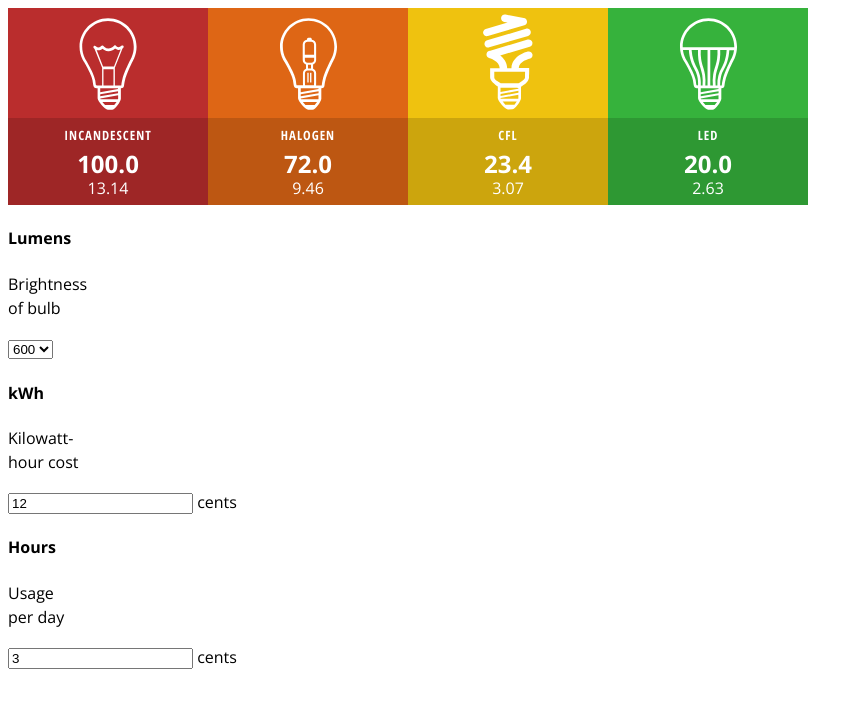
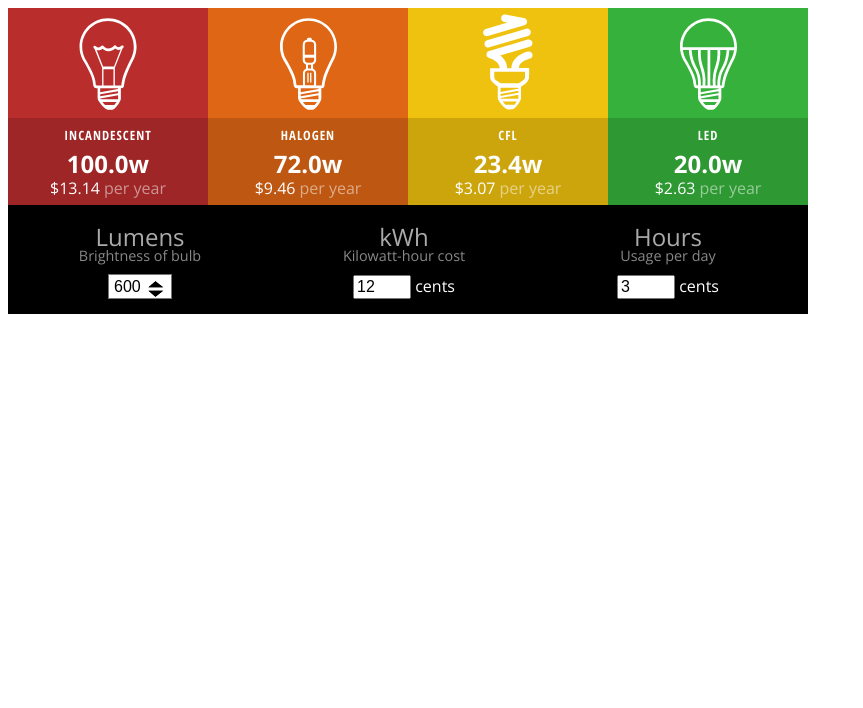
Before and after one commit to melissawimberly/energyCalc, a plain HTML site: page index.html in a window 1280 px wide. Shown: the whole page, without its empty margins (0-863 px from the left). Drawn offline with nearby package versions, Linux system fonts and the light colour scheme.

Commit message:
Add crossbrowser styles

```diff
--- a/assets/calculator.css
+++ b/assets/calculator.css
@@ -4,14 +4,8 @@
 #myCalculator { margin: 0; padding: 0; font-size: 16px; font-family: 'Open Sans', sans-serif; font-weight: 300; line-height: 24px; max-width: 800px; }
 
 
-#myCalculator main{
-	background-color: #444;
-}
-#myCalculator main::after{
-	content: '';
-	display: block;
-	clear: both;
-}
+#myCalculator main{ background-color: #444; }
+#myCalculator main::after{ content: ''; display: block; clear: both; }
 
 #myCalculator main section{
 	width: 25%;
@@ -25,30 +19,15 @@
 }
 
 /* Light Bulbs */
-#myCalculator main section.inc{
-	background-color: #ba2d2d;
-	background-image: url(images/bulb_inc.svg);
-}
+#myCalculator main section.inc{ background-color: #ba2d2d; background-image: url(images/bulb_inc.svg); }
 
-#myCalculator main section.hal{
-	background-color: #de6615;
-	background-image: url(images/bulb_hal.svg);
-}
+#myCalculator main section.hal{ background-color: #de6615; background-image: url(images/bulb_hal.svg); }
 
-#myCalculator main section.cfl{
-	background-color: #efc20f;
-	background-image: url(images/bulb_cfl.svg);
-}
+#myCalculator main section.cfl{ background-color: #efc20f; background-image: url(images/bulb_cfl.svg); }
 
-#myCalculator main section.led{
-	background-color: #36b23c;
-	background-image: url(images/bulb_led.svg);
-}
+#myCalculator main section.led{ background-color: #36b23c; background-image: url(images/bulb_led.svg); }
 
-#myCalculator main section > div{
-	padding: 5px 0;
-	background-color: rgba(0,0,0,.15);
-}
+#myCalculator main section > div{ padding: 5px 0; background-color: rgba(0,0,0,.15); }
 
 #myCalculator main h4{
 	font-family: 'Open Sans Condensed', sans-serif;
@@ -58,13 +37,55 @@
 	text-transform: uppercase;
 }
 
-#myCalculator main p{
-	margin: 0;
+#myCalculator main p{ margin: 0; font-size: 1.5em; font-weight: 700; }
+
+/*targets a p only if it follows another p*/
+#myCalculator main p + p{ font-size: 1em; font-weight: 300; }
+
+#myCalculator main p::after{ content: 'w'; }
+
+#myCalculator main p + p::before{ content: '$'; }
+
+#myCalculator main p + p::after{ content: 'per year'; color: rgba(255,255,255,.5); padding-left: 4px;}
+
+/* Form */
+#myCalculator form{ background-color: #000; margin: 0; padding: 10px 0px; }
+
+#myCalculator form br{ display: none; }
+
+#myCalculator form > div{
+	color: #fff;
+	width: 33%;
+	float: left;
+	text-align: center;
+	padding: 10px 0 5px 0;
+}
+
+#myCalculator form::after{ content: ''; display: block; clear: both; }
+
+#myCalculator form h4{
+	color: #aaa;
+	margin:0 0 -5px 0;
 	font-size: 1.5em;
-	font-weight: 700;
-}
-#myCalculator main p + p{
-/*targets a p only if it follows another p*/
-	font-size: 1em;
 	font-weight: 300;
 }
+
+#myCalculator form p{ color: #888; margin:0 0 6px; font-size: .9em; }
+
+#myCalculator form input[type=number]{ width: 50px; text-align: left; font-size: 1em; }
+
+#myCalculator form select{
+	font-size: 1em;
+	-webkit-appearance: none;
+	-moz-appearance: none;
+	-ms-appearance: none;
+	-o-appearance: none;
+	appearance: none;
+	background: #fff url(images/icons_arrows.svg) no-repeat right 6px;
+	background-size: 30px 20px;
+	padding: 3px 30px 3px 5px;
+}
+
+#myCalculator form select::-ms-expand{
+	display: none;
+}
```
